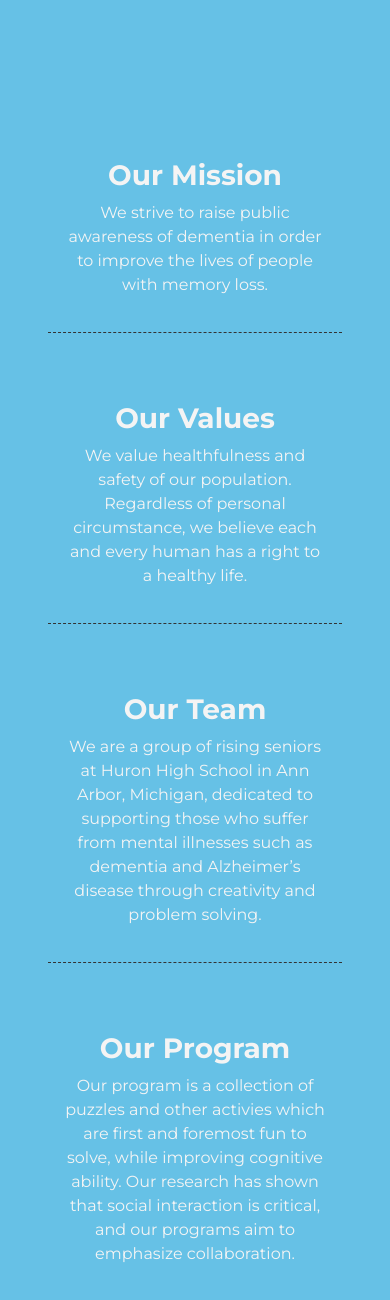
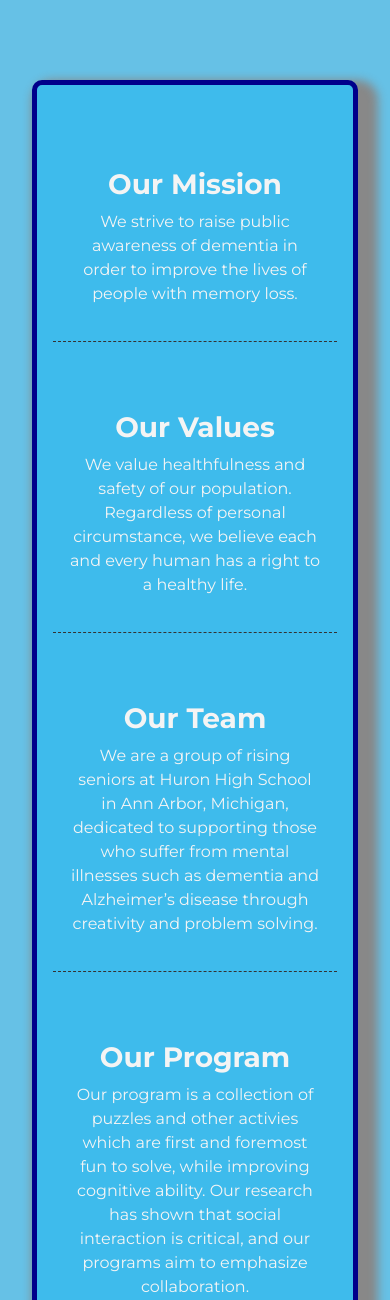
Before and after one commit to sidudaav/BrainyHaven, a Django app: page /about/ in a window 390 px wide. Shown: the part 96-1396 px from the top of the page. Run offline with Django 3.2, Linux system fonts and the light colour scheme; some libraries are stand-ins or nearby versions.

Commit message:
Added border theme

```diff
--- a/home/static/home/styles/about.css
+++ b/home/static/home/styles/about.css
@@ -1,5 +1,5 @@
 header {
-    height: 100vh;
+    height: 120vh;
     width: 100%;
 }
 
@@ -14,6 +14,10 @@ header {
     margin: auto 2rem auto 2rem;
     overflow: hidden;
     padding: 4rem 1rem;
+    border: 5px solid darkblue;
+    border-radius: 10px;
+    box-shadow: 10px 10px 10px 10px #888888;
+    background-color: rgb(62, 187, 236);
 }
 
 .content {
@@ -118,7 +122,7 @@ h3 {
 
 @media(max-width: 560px) {
     header {
-        height: 180vh;
+        height: 190vh;
     }
 
     .content {
@@ -164,6 +168,12 @@ h3 {
 
 @media(max-height: 500px) {
     header {
-        height: 160vh;
+        height: 190vh;
     }
 }
+
+@media(max-width: 800px) and (max-height: 400px) {
+    header {
+        height: 230vh;
+    }
+}
--- a/home/static/home/styles/home.css
+++ b/home/static/home/styles/home.css
@@ -154,6 +154,7 @@ section.introduction .grid-2 {
     align-items: start;
 }
 
+
 @media (max-width: 700px) {
 	.counters .counters-container {
 		grid-template-columns: repeat(1, 1fr);
```
